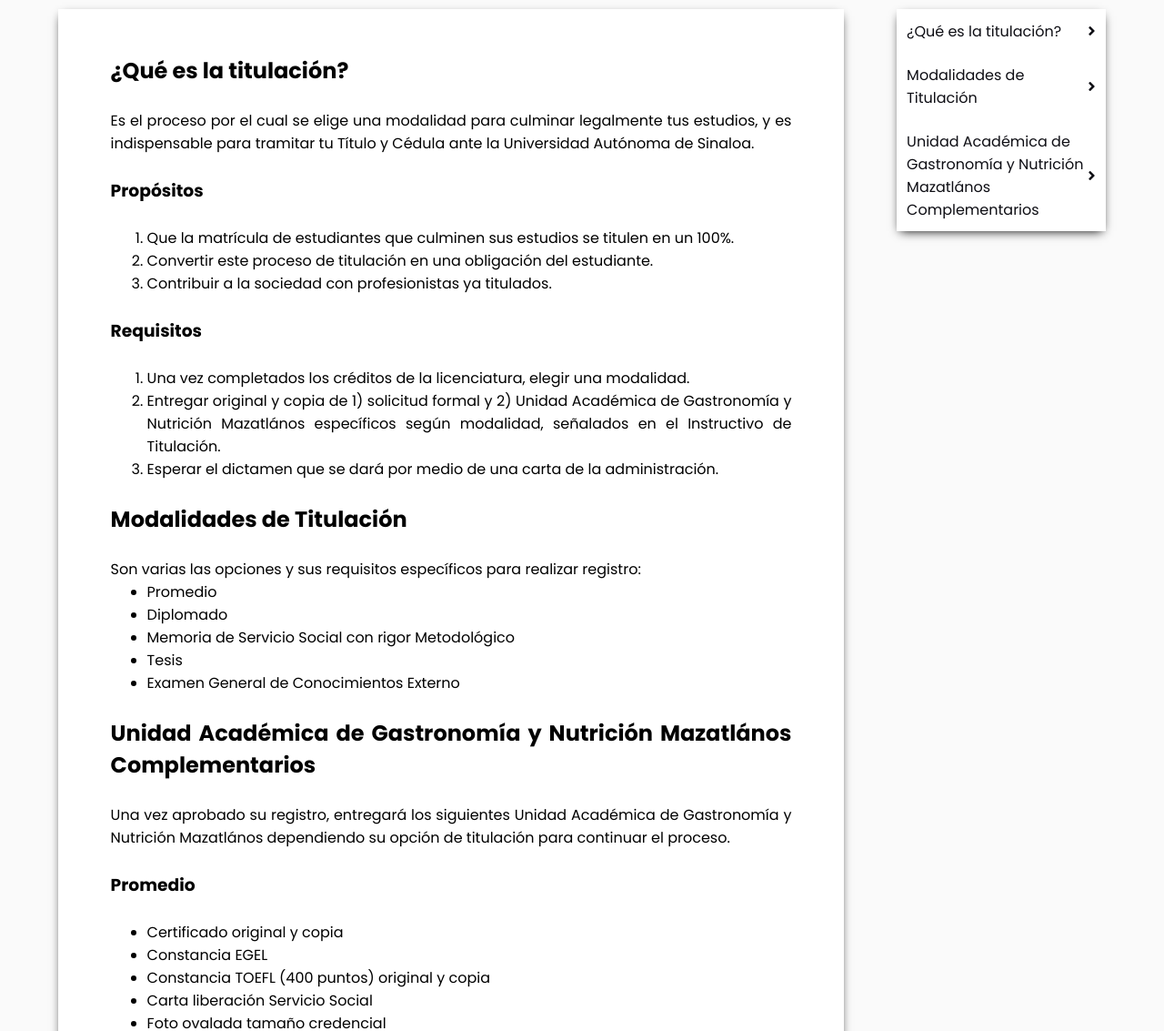
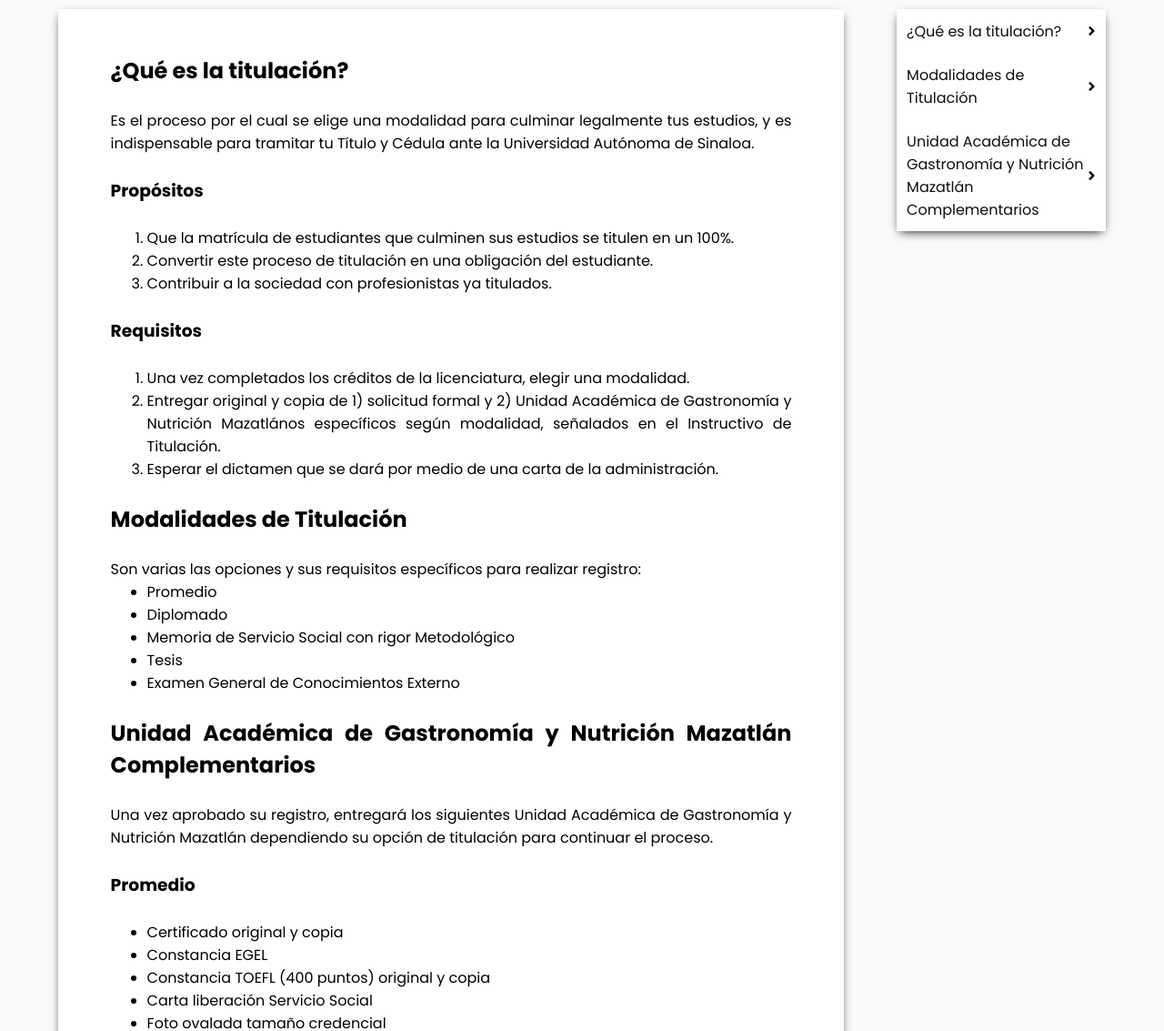
Before and after one commit to AkiraReiDeveloper/UAGYNM, a plain HTML site: page titulacion.html in a window 1280 px wide. Shown: the part 460-1593 px from the top of the page at 91% size. Drawn offline with Linux system fonts and the light colour scheme.

Commit message:
Update titulacion.html

```diff
--- a/titulacion.html
+++ b/titulacion.html
@@ -135,8 +135,8 @@
                 <li>Tesis</li>
                 <li>Examen General de Conocimientos Externo</li>
             </ul><br>
-            <h2 id="complementos">Unidad Académica de Gastronomía y Nutrición Mazatlános Complementarios</h2><br>
-            <p>Una vez aprobado su registro, entregará los siguientes Unidad Académica de Gastronomía y Nutrición Mazatlános dependiendo su opción de titulación para continuar el proceso.
+            <h2 id="complementos">Unidad Académica de Gastronomía y Nutrición Mazatlán Complementarios</h2><br>
+            <p>Una vez aprobado su registro, entregará los siguientes Unidad Académica de Gastronomía y Nutrición Mazatlán dependiendo su opción de titulación para continuar el proceso.
             </p><br>
             <h3>Promedio</h3><br>
             <ul>
@@ -187,7 +187,7 @@
         <aside class="content__gastro--aside">
             <a href="#que_es">¿Qué es la titulación?<i class="fas fa-angle-right"></i></a>
             <a href="#modalida">Modalidades de Titulación<i class="fas fa-angle-right"></i></a>
-            <a href="#complementos">Unidad Académica de Gastronomía y Nutrición Mazatlános Complementarios<i class="fas fa-angle-right"></i></a>
+            <a href="#complementos">Unidad Académica de Gastronomía y Nutrición Mazatlán Complementarios<i class="fas fa-angle-right"></i></a>
         </aside>
     </article>
     <footer>
```
